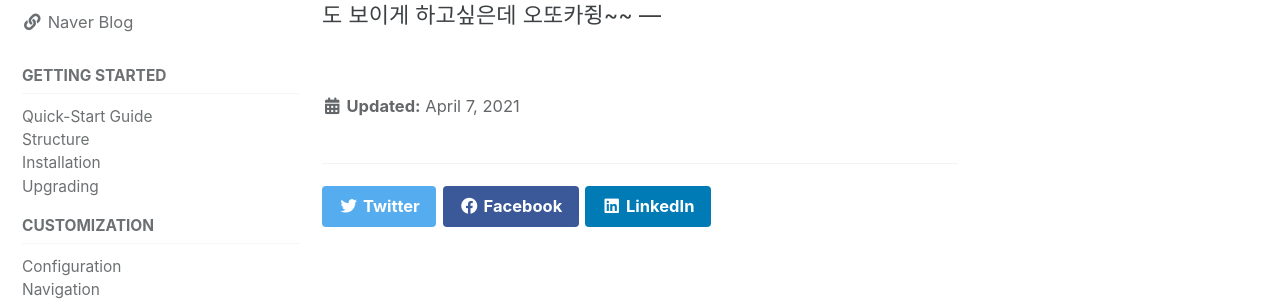
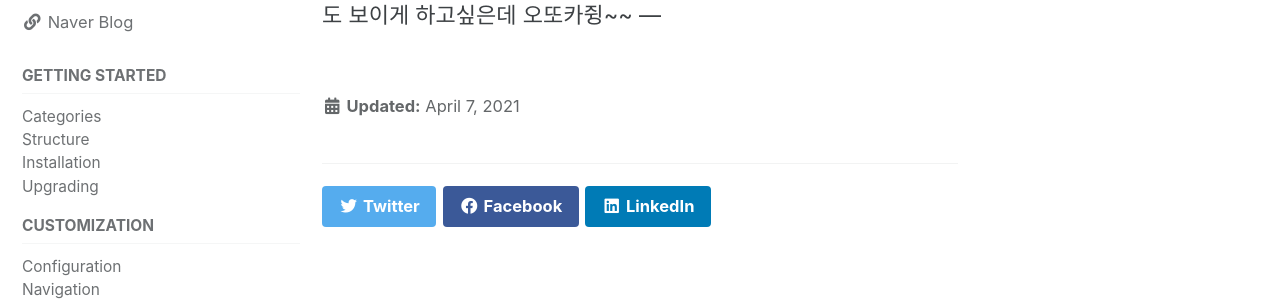
Before and after one commit to Yoon-ddo/Yoon-ddo.github.io, a Jekyll site: the page built from _posts/2021-04-07-첫글.md, in a window 1280 px wide. Shown: the part 382-682 px from the top of the page. Built offline with Jekyll 4.4.1, drawn with Linux system fonts in a browser that asks for light colours; cached includes are drawn as plain includes.

Commit message:
Update navigation.yml

```diff
--- a/_data/navigation.yml
+++ b/_data/navigation.yml
@@ -12,7 +12,7 @@ main:
 docs:
   - title: Getting Started
     children:
-      - title: "Quick-Start Guide"
+      - title: "Categories"
         url: /docs/quick-start-guide/
       - title: "Structure"
         url: /docs/structure/
```
